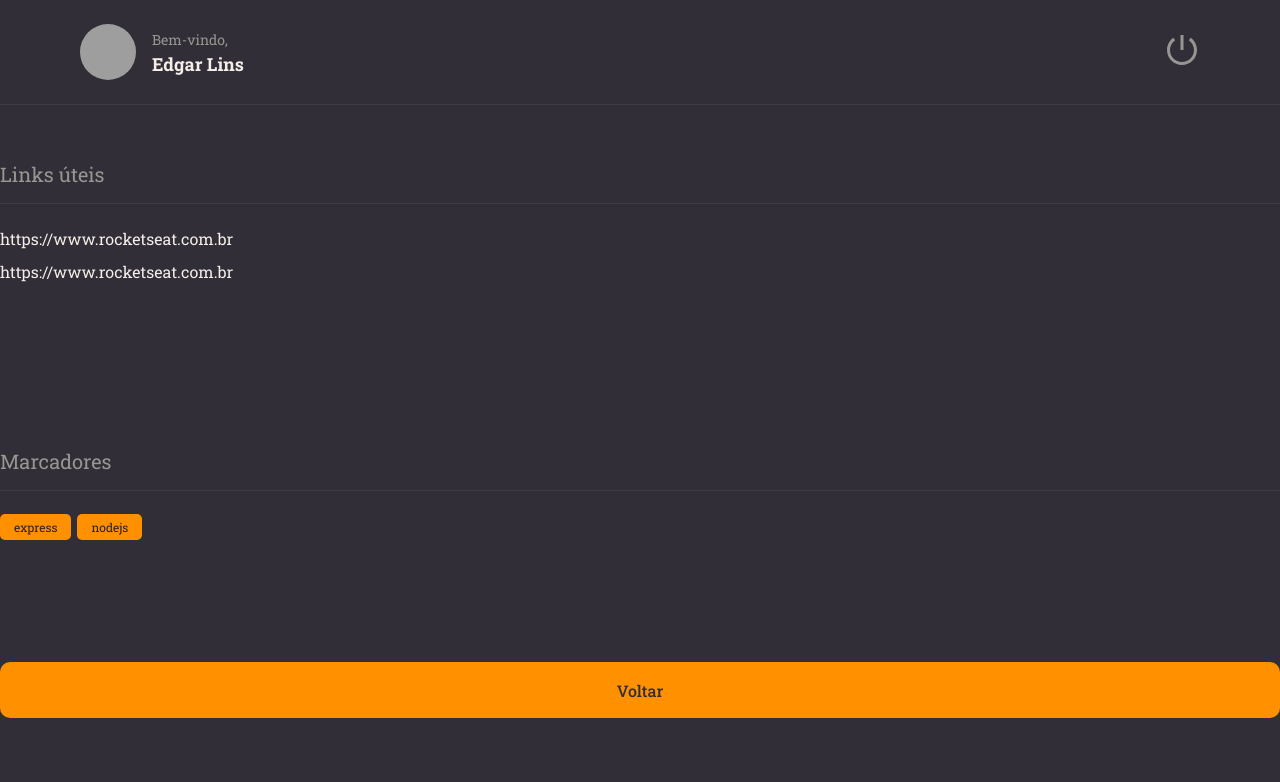
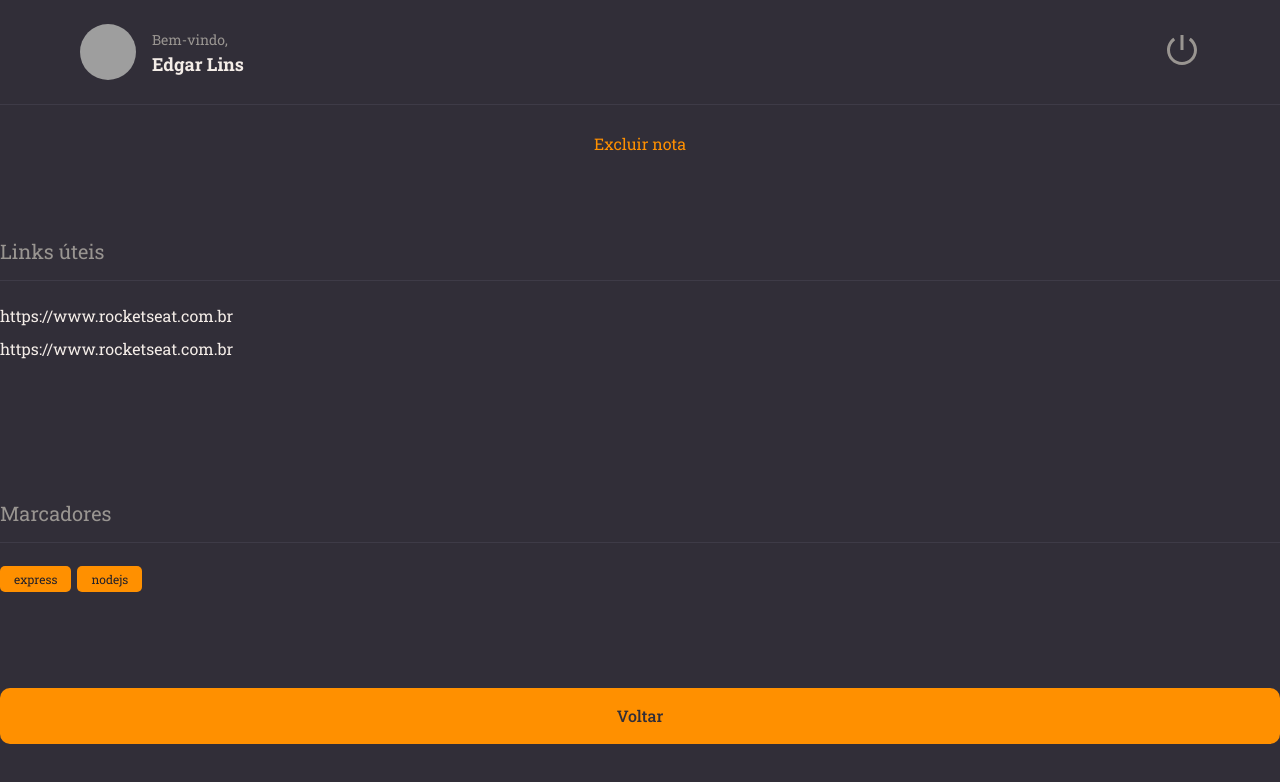
Before and after one commit to edgar-lins/rocketnotes, a React (Vite) app: page / in a window 1280 px wide. Shown: the top 782 px of the page. Built offline with nearby package versions, Linux system fonts and the light colour scheme; grey boxes are pictures that could not be loaded.

Commit message:
Class: ButtonTexto component

```diff
--- /dev/null
+++ b/src/components/ButtonText/index.jsx
@@ -0,0 +1,12 @@
+import { Container } from "./styles";
+
+export function ButtonText({ title, ...rest }) {
+    return (
+        <Container
+            type="button"
+            {...rest}
+        >
+            {title}
+        </Container>
+    );
+}
--- /dev/null
+++ b/src/components/ButtonText/styles.js
@@ -0,0 +1,9 @@
+import styled from "styled-components";
+
+export const Container = styled.button`
+    background: none;
+    color: ${({ theme }) => theme.COLORS.ORANGE};
+
+    border: none;
+    font-size: 16px;
+`;
--- a/src/pages/Details/index.jsx
+++ b/src/pages/Details/index.jsx
@@ -1,15 +1,18 @@
 import { Container, Links } from './styles';
 
+import { Tag } from '../../components/Tag';
 import { Header } from '../../components/Header';
 import { Button } from '../../components/Button';
 import { Section } from '../../components/Section';
-import { Tag } from '../../components/Tag';
+import { ButtonText } from '../../components/ButtonText';
 
 export function Details() {
 
   return (
     <Container>
       <Header />
+
+      <ButtonText title="Excluir nota" />
 
       <Section title="Links úteis">
         <Links>
```
